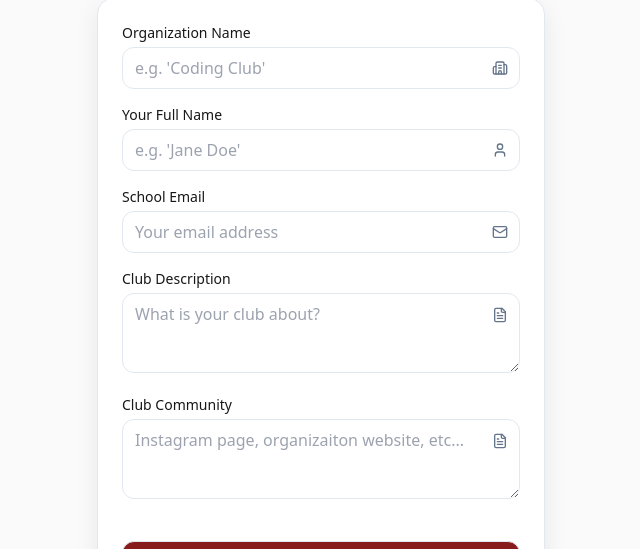
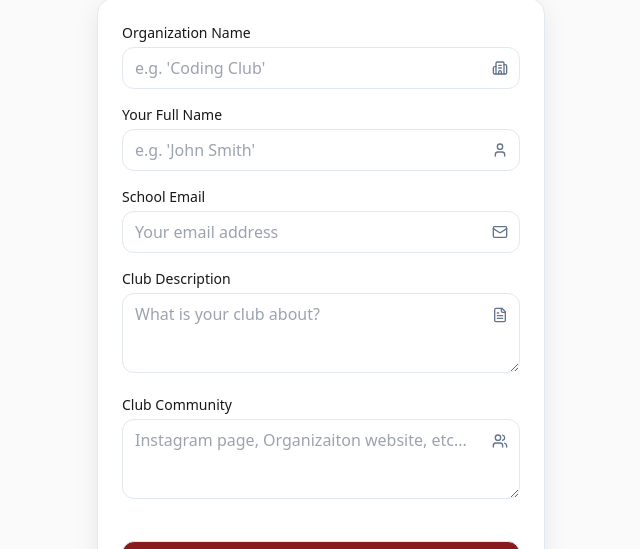
Before and after one commit to MadOrange4/campus-hub, a React (Vite) app in the folder frontend/: page /registerOrg in a window 1280 px wide. Shown: the part 170-719 px from the top of the page, without its empty margins (319-959 px from the left). Built offline with nearby package versions, Linux system fonts and the light colour scheme; no server answers.

Commit message:
slight change on organization forum wording

```diff
--- a/frontend/package.json
+++ b/frontend/package.json
@@ -25,6 +25,7 @@
     "@types/react-dom": "^19.1.9",
     "@vitejs/plugin-react": "^5.0.3",
     "autoprefixer": "^10.4.21",
+    "baseline-browser-mapping": "^2.8.29",
     "eslint": "^9.36.0",
     "eslint-plugin-react-hooks": "^5.2.0",
     "eslint-plugin-react-refresh": "^0.4.20",
--- a/frontend/src/pages/RegisterOrg.tsx
+++ b/frontend/src/pages/RegisterOrg.tsx
@@ -1,9 +1,8 @@
-import { useState } from "react";
-import { useNavigate, Link } from "react-router-dom";
-import { auth, db } from "../lib/firebase";
-import { createUserWithEmailAndPassword, updateProfile } from "firebase/auth";
-import { doc, getDoc, deleteDoc, collection, addDoc, serverTimestamp } from "firebase/firestore";
-import { KeyRound, Mail, Lock, Building2, User, FileText } from "lucide-react";
+ import {useState } from "react";
+import {Link } from "react-router-dom";
+import {auth, db } from "../lib/firebase";
+import {collection, addDoc, serverTimestamp } from "firebase/firestore";
+import {Mail, Building2, User, FileText,Users} from "lucide-react";
 
 export default function OrgApplication() {
   const [orgName, setOrgName] = useState("");
@@ -30,6 +29,7 @@ export default function OrgApplication() {
       setLoading(true);
 
       // Add a new document to the "orgApplications" collection
+      const user = auth.currentUser!;
       await addDoc(collection(db, "orgApplications"), {
         orgName,
         orgNameLower: orgName.toLowerCase(),
@@ -37,7 +37,8 @@ export default function OrgApplication() {
         contactEmail: contactEmail.toLowerCase(),
         social,
         description,
-        status: "pending", // Admin can review this
+        status: "pending",
+        createdBy: user.uid,
         submittedAt: serverTimestamp(),
       });
 
@@ -100,7 +101,7 @@ export default function OrgApplication() {
               className="w-full rounded-xl border border-border bg-surface px-3 py-2 pr-10 outline-none focus:ring-2 focus:ring-brand"
               value={contactName}
               onChange={(e) => setContactName(e.target.value)}
-              placeholder="e.g. 'Jane Doe'"
+              placeholder="e.g. 'John Smith'"
               type="text"
               required
             />
@@ -137,9 +138,9 @@ export default function OrgApplication() {
               className="w-full min-h-[80px] rounded-xl border border-border bg-surface px-3 py-2 pr-10 outline-none focus:ring-2 focus:ring-brand"
               value={social}
               onChange={(e) => setSocial(e.target.value)}
-              placeholder="Instagram page, organizaiton website, etc..."
+              placeholder="Instagram page, Organizaiton website, etc..."
             />
-            <FileText className="absolute right-3 top-3.5 size-4 text-text-muted" />
+            <Users className="absolute right-3 top-3.5 size-4 text-text-muted" />
           </div>
 
           <button
```
Also changed, not shown: 1 other file (tests, documents, lock files or other folders).
